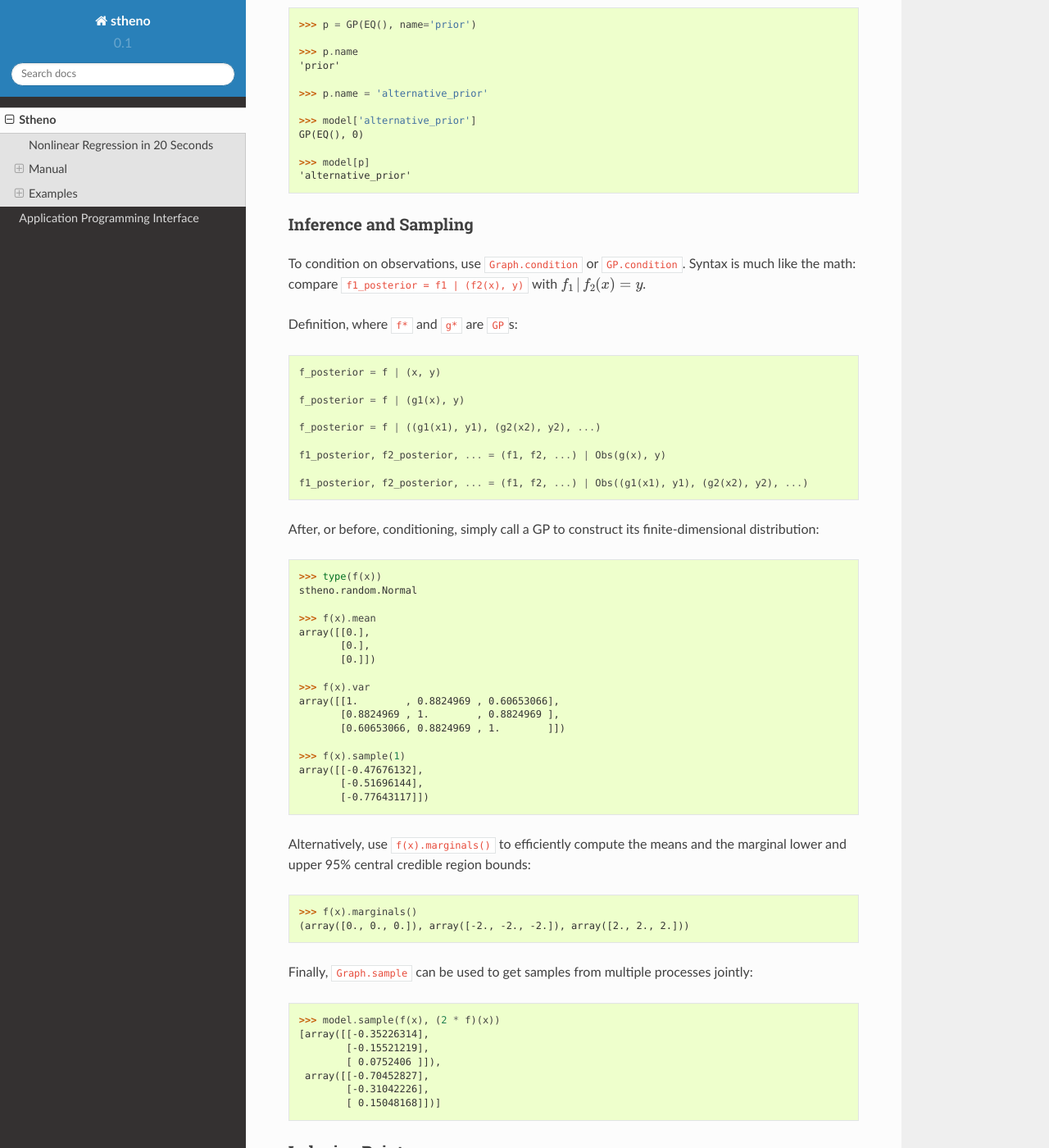
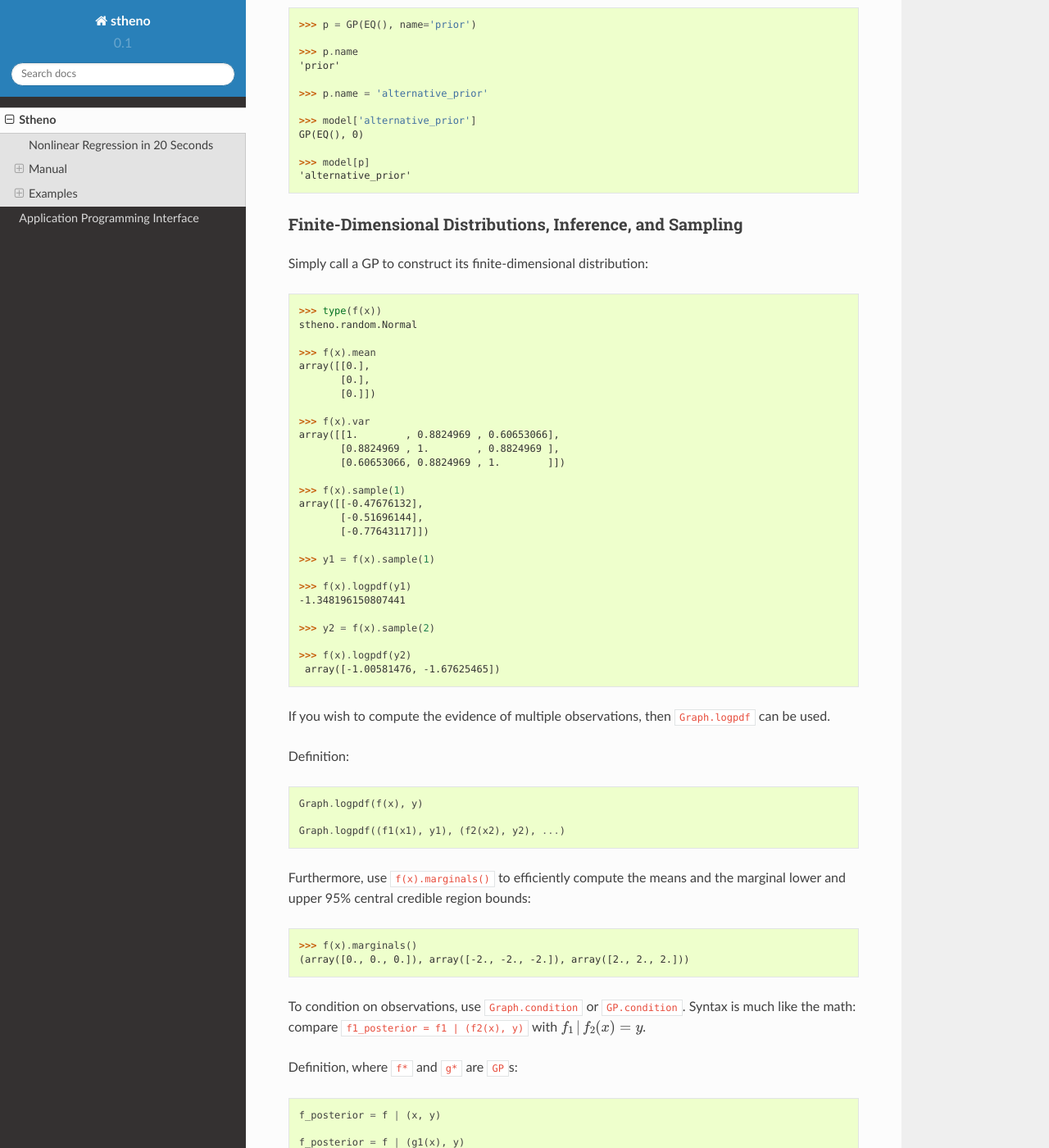
Before and after one commit to wesselb/stheno, a Sphinx documentation site: the page built from doc/readme.rst, in a window 1280 px wide and 1400 px high, scrolled down 11884 px. Shown: the whole window at 82% size. Built offline with Sphinx 7.4.7 and the Read the Docs theme 2.0.0, drawn with Linux system fonts in a browser that asks for light colours.

Commit message:
Update docs for Graph.logpdf

```diff
--- a/doc/readme.rst
+++ b/doc/readme.rst
@@ -693,29 +693,10 @@ Example:
     >>> model[p]
     'alternative_prior'
 
-Inference and Sampling
-~~~~~~~~~~~~~~~~~~~~~~
-
-To condition on observations, use ``Graph.condition`` or
-``GP.condition``. Syntax is much like the math: compare
-``f1_posterior = f1 | (f2(x), y)`` with :math:`f_1 \,|\, f_2(x) = y`.
-
-Definition, where ``f*`` and ``g*`` are ``GP``\ s:
-
-.. code:: python
-
-    f_posterior = f | (x, y)
-
-    f_posterior = f | (g1(x), y)
-
-    f_posterior = f | ((g1(x1), y1), (g2(x2), y2), ...)
-
-    f1_posterior, f2_posterior, ... = (f1, f2, ...) | Obs(g(x), y)
-
-    f1_posterior, f2_posterior, ... = (f1, f2, ...) | Obs((g1(x1), y1), (g2(x2), y2), ...)
-
-After, or before, conditioning, simply call a GP to construct its
-finite-dimensional distribution:
+Finite-Dimensional Distributions, Inference, and Sampling
+~~~~~~~~~~~~~~~~~~~~~~~~~~~~~~~~~~~~~~~~~~~~~~~~~~~~~~~~~
+
+Simply call a GP to construct its finite-dimensional distribution:
 
 .. code:: python
 
@@ -737,13 +718,52 @@ finite-dimensional distribution:
            [-0.51696144],
            [-0.77643117]])
 
-Alternatively, use ``f(x).marginals()`` to efficiently compute the means
+    >>> y1 = f(x).sample(1)
+
+    >>> f(x).logpdf(y1)
+    -1.348196150807441
+
+    >>> y2 = f(x).sample(2)
+
+    >>> f(x).logpdf(y2)
+     array([-1.00581476, -1.67625465])
+
+If you wish to compute the evidence of multiple observations, then
+``Graph.logpdf`` can be used.
+
+Definition:
+
+.. code:: python
+
+    Graph.logpdf(f(x), y)
+
+    Graph.logpdf((f1(x1), y1), (f2(x2), y2), ...)
+
+Furthermore, use ``f(x).marginals()`` to efficiently compute the means
 and the marginal lower and upper 95% central credible region bounds:
 
 .. code:: python
 
     >>> f(x).marginals()
     (array([0., 0., 0.]), array([-2., -2., -2.]), array([2., 2., 2.]))
+
+To condition on observations, use ``Graph.condition`` or
+``GP.condition``. Syntax is much like the math: compare
+``f1_posterior = f1 | (f2(x), y)`` with :math:`f_1 \,|\, f_2(x) = y`.
+
+Definition, where ``f*`` and ``g*`` are ``GP``\ s:
+
+.. code:: python
+
+    f_posterior = f | (x, y)
+
+    f_posterior = f | (g1(x), y)
+
+    f_posterior = f | ((g1(x1), y1), (g2(x2), y2), ...)
+
+    f1_posterior, f2_posterior, ... = (f1, f2, ...) | Obs(g(x), y)
+
+    f1_posterior, f2_posterior, ... = (f1, f2, ...) | Obs((g1(x1), y1), (g2(x2), y2), ...)
 
 Finally, ``Graph.sample`` can be used to get samples from multiple
 processes jointly:
```
Also changed, not shown: README.md (+47 -27 lines).
